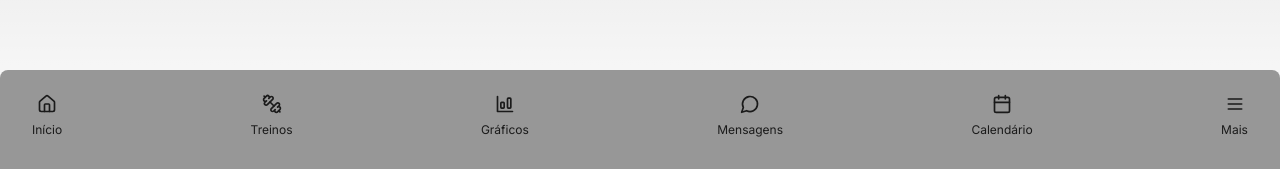
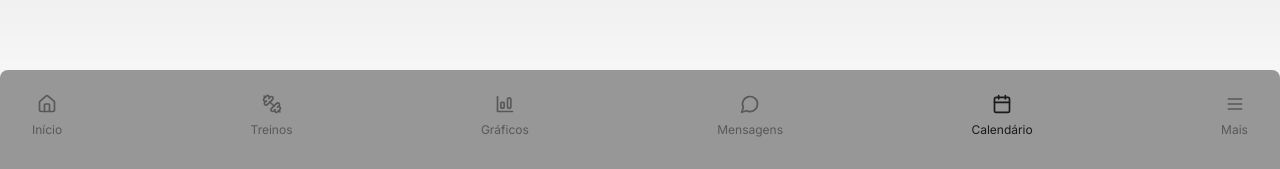
Before and after one commit to m4rrec0s/tasklist-app, a Next.js app: page /pages/calendar in a window 1280 px wide. Shown: the part 622-791 px from the top of the page. Built offline with nearby package versions, Linux system fonts and the light colour scheme; no server answers.

Commit message:
chore: Update menu component to use dynamic links and highlight active link

```diff
--- a/app/_components/menu.tsx
+++ b/app/_components/menu.tsx
@@ -1,14 +1,15 @@
+"use client";
+
 import {
   BarChartBigIcon,
   Calendar,
   Dumbbell,
-  GithubIcon,
   Home,
-  Instagram,
   MenuIcon,
   MessageCircleIcon,
 } from "lucide-react";
 import Link from "next/link";
+import { usePathname } from 'next/navigation';
 import { cn } from "../_lib/utils";
 
 interface MenuProps {
@@ -16,50 +17,32 @@ interface MenuProps {
 }
 
 const Menu = ({ className }: MenuProps) => {
+  const pathname = usePathname();
+
+  const links = [
+    { href: "/", icon: Home, label: "Início" },
+    { href: "/pages/all-exercises", icon: Dumbbell, label: "Treinos" },
+    { href: "/pages/graphics", icon: BarChartBigIcon, label: "Gráficos" },
+    { href: "/pages/mensages", icon: MessageCircleIcon, label: "Mensagens" },
+    { href: "/pages/calendar", icon: Calendar, label: "Calendário" },
+    { href: "/pages/more", icon: MenuIcon, label: "Mais" }
+  ];
+
   return (
     <div className={cn("flex px-8 pt-6 pb-10 w-[100vw] bg-menu justify-between rounded-lg", className)}>
-      <Link href={"/"} className="flex flex-col items-center gap-2">
-        <Home size={20} />
-        <span className="text-xs">Início</span>
-      </Link>
-      <Link href={"/pages/all-exercises"} className="flex flex-col items-center gap-2">
-        <Dumbbell size={20} />
-        <span className="text-xs">Treinos</span>
-      </Link>
-      <Link href={"/pages/graphics"} className="flex flex-col items-center gap-2">
-        <BarChartBigIcon size={20} />
-        <span className="text-xs">Gráficos</span>
-      </Link>
-      <Link href={"/pages/mensages"} className="flex flex-col items-center gap-2">
-        <MessageCircleIcon size={20} />
-        <span className="text-xs">Mensagens</span>
-      </Link>
-      <Link href={"/pages/calendar"} className="flex flex-col items-center gap-2">
-        <Calendar size={20} />
-        <span className="text-xs">Calendário</span>
-      </Link>
-      <Link href={"/"} className="flex flex-col items-center gap-2">
-        <MenuIcon size={20} />
-        <span className="text-xs">Mais</span>
-      </Link>
-
-      {/* <Link
-        href={"https://github.com/m4rrec0s/tasklist-app"}
-        target="_blank"
-        className="flex items-center rounded-lg border border-white gap-2 max-w-fit p-2"
-      >
-        <GithubIcon size={20} />
-        <span className="text-sm">Github</span>
-      </Link>
-
-      <Link
-        href={"https://www.instagram.com/marcos_henrique_eu/"}
-        target="_blank"
-        className="flex items-center rounded-lg border border-white gap-2 max-w-fit p-2"
-      >
-        <Instagram size={20} />
-        <span className="text-sm">Instagram</span>
-      </Link> */}
+      {links.map((link) => {
+        const Icon = link.icon;
+        const isActive = pathname === link.href;
+        return (
+          <Link href={link.href} key={link.href} className={cn("flex flex-col items-center gap-2", {
+            "opacity-100": isActive,
+            "opacity-50": !isActive
+          })}>
+            <Icon size={20} />
+            <span className="text-xs">{link.label}</span>
+          </Link>
+        );
+      })}
     </div>
   );
 };
```
